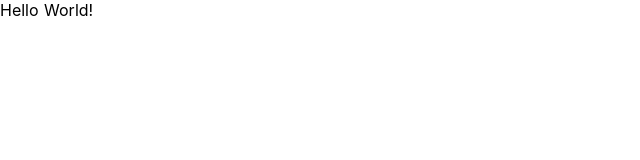
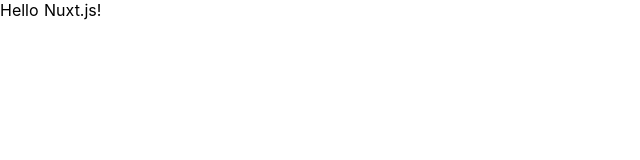
Before and after one commit to ynakayu/nuxt-hello, a Nuxt app: page / in a window 1280 px wide. Shown: the top 160 px of the page, without its empty margins (0-640 px from the left). Built offline with nearby package versions, Linux system fonts and the light colour scheme.

Commit message:
hot reloading

```diff
--- a/pages/index.vue
+++ b/pages/index.vue
@@ -1,6 +1,6 @@
 <template>
   <section class="container">
-    <p>Hello World!</p>
+    <p>Hello Nuxt.js!</p>
   </section>
 </template>
 
```
